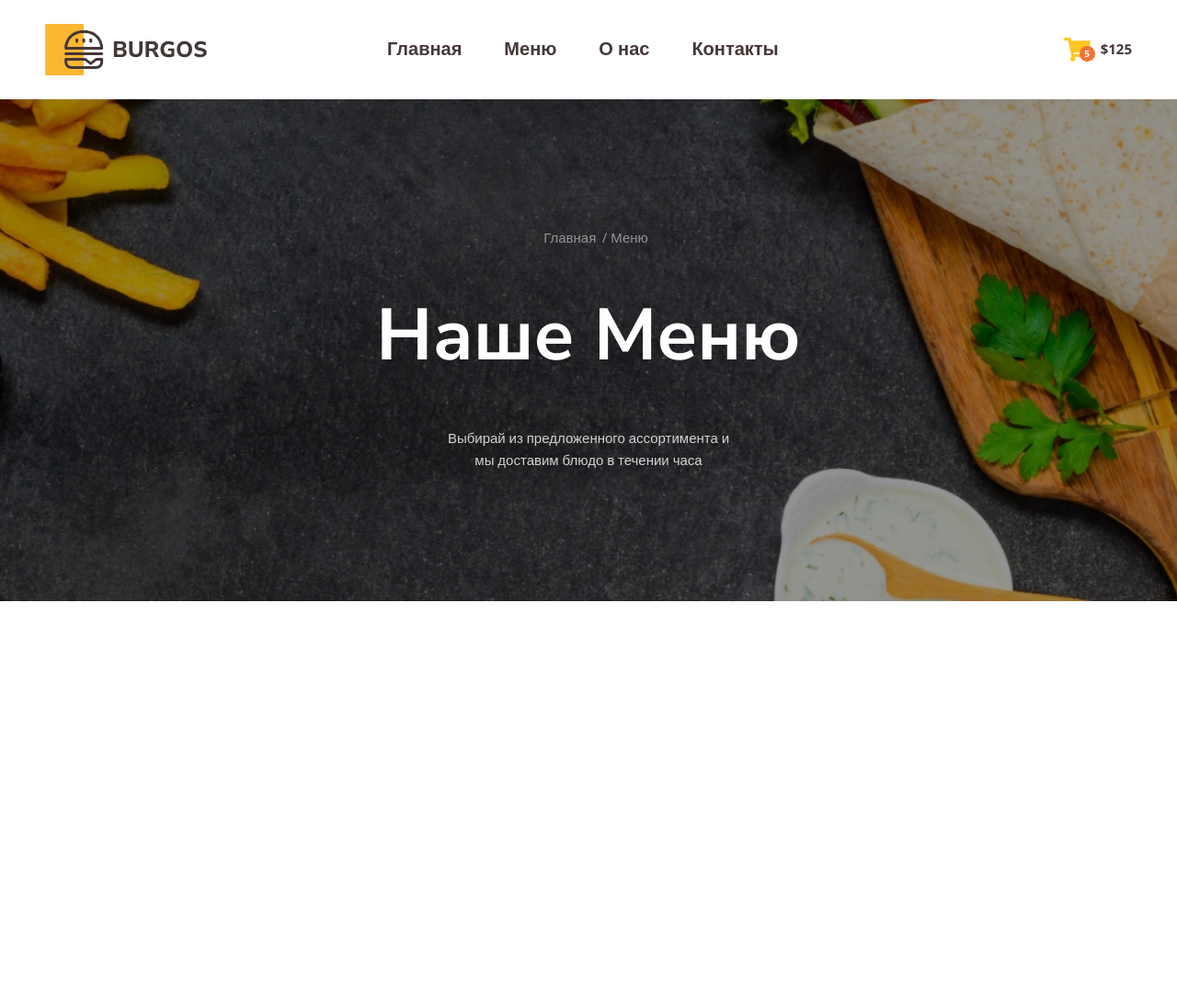
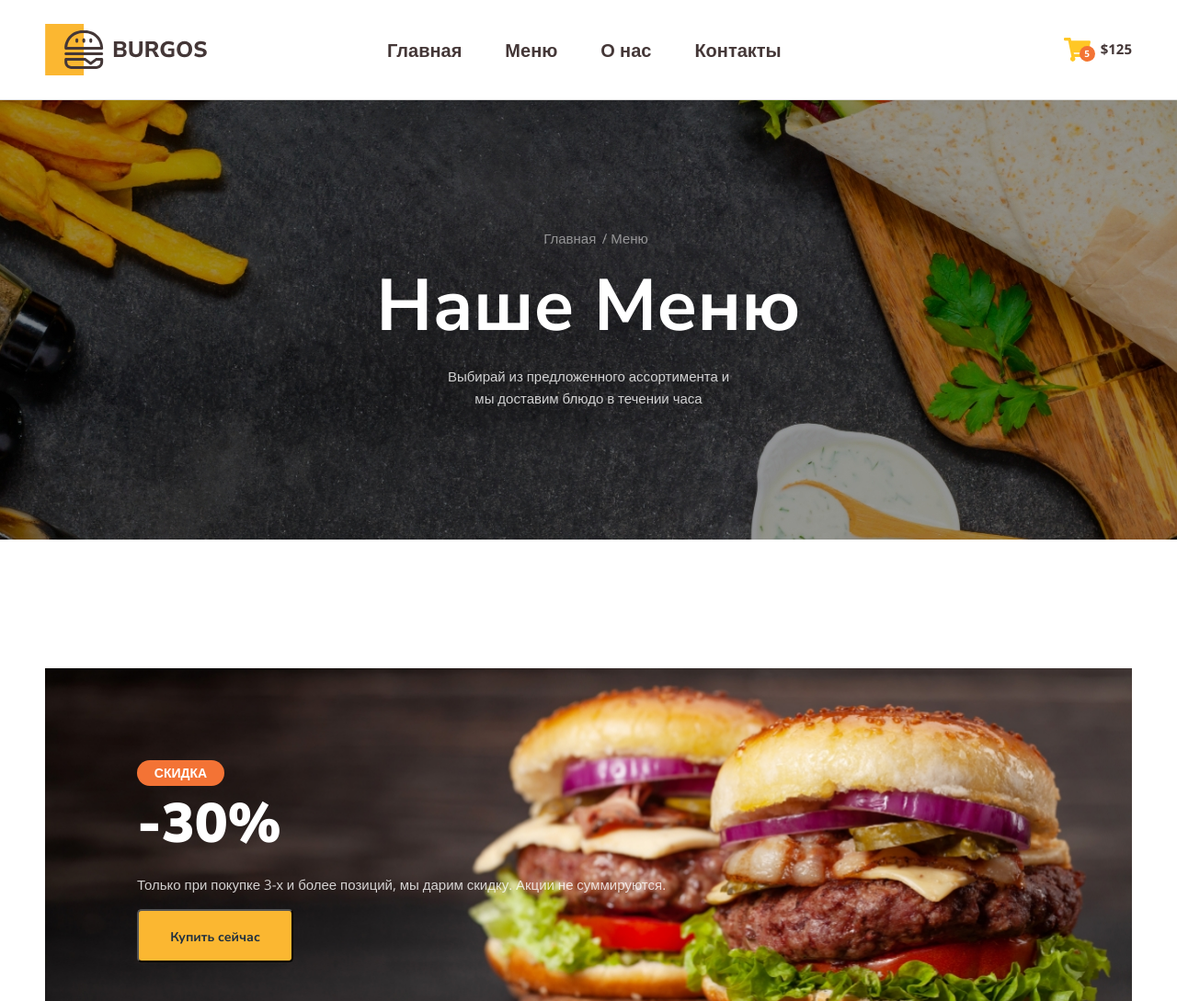
Before and after one commit to ShDV05/FrontendBlok-Module01-Burger, a plain HTML site: page index.html in a window 1280 px wide. Shown: the whole page at 92% size. Before the commit the page ends 800 px from the top, so only its background shows below. Drawn offline with nearby package versions, Linux system fonts and the light colour scheme.

Commit message:
Making up the website banner

```diff
--- a/index.html
+++ b/index.html
@@ -15,9 +15,9 @@
 </head>
 
 <body>
-    <header>
+    <header class="header">
         <div class="container">
-            <div class="header">
+            <div class="header-wrapper">
                 <div class="logo">
                 </div>
                 <nav class="nav">
@@ -37,9 +37,19 @@
                 <li class="breadcrumbs-item">Меню</li>
             </ul>
             <h1 class="hero-title">Наше меню</h1>
-            <p class="hero-description">Выбирай из предложенного ассортимента и мы доставим блюдо в течении часа</p>
+            <p class="hero-description">Выбирай из предложенного ассортимента и мы доставим блюдо в&nbsp;течении часа
+            </p>
         </div>
-
+    </section>
+    <section class="banner">
+        <div class="container">
+            <div class="banner-wrapper">
+                <h2 class="banner-title"><span>Скидка</span>-30%</h2>
+                <p class="banner-discription">Только при&nbsp;покупке 3-х и более позиций,
+                    мы дарим скидку. Акции не&nbsp;суммируются.</p>
+                <button class="banner-btn">Купить сейчас</button>
+            </div>
+        </div>
     </section>
     <main>
 
--- a/styles/main.css
+++ b/styles/main.css
@@ -27,6 +27,10 @@ a {
 
 /*Heder*/
 .header {
+    border-bottom: 1px solid #DEDEDE;
+}
+
+.header-wrapper {
     display: flex;
     align-items: center;
     gap: 196px;
@@ -47,7 +51,7 @@ a {
 .nav {
     flex-grow: 1;
     display: flex;
-    gap: 46px;
+    gap: 47px;
 }
 
 .nav-link {
@@ -60,7 +64,6 @@ a {
     content: '';
     display: block;
     width: 100%;
-    height: 3px;
     background-color: transparent;
     border-radius: 1.5px;
 }
@@ -153,6 +156,8 @@ a {
     font-size: 79px;
     font-weight: 700;
     text-transform: capitalize;
+    margin-top: 20px;
+    margin-bottom: 18px;
 }
 
 .hero-description {
@@ -161,5 +166,70 @@ a {
     color: rgba(var(--light-rgb), .8);
     font-size: 15px;
     line-height: 160%;
+}
+
+/*Baner*/
+.banner {
+    margin-top: 140px;
+}
+
+
+
+.banner-wrapper {
+    background-image: url(../img/banner.jpeg);
+    background-repeat: no-repeat;
+    background-size: cover;
+    padding: 100px;
+}
+
+.banner-title span {
+    display: block;
+    max-width: 95px;
+    font-family: var(--open-sans);
+    color: var(--light);
+    font-size: 14px;
+    font-weight: 600;
+    line-height: 128%;
+    text-align: center;
+    text-transform: uppercase;
+    text-align: center;
+    background-color: var(--accent-dark);
+    padding: 5px 0;
+    margin-bottom: 4px;
+    border-radius: 14px;;
+}
+
+.banner-title {
+    color: var(--light);
+    font-family: var(--nunito-sans);
+    font-weight: 900;
+    line-height: 126%;
+    text-transform: uppercase;
+    font-size: 60px;
+    margin-top: 0;
+    margin-bottom: 11px;
+}
+
+.banner-discription {
+    color: rgba(var(--light-rgb), .8);
+    font-weight: 400;
+    font-size: 15px;
+    line-height: 160%;
+    font-family: var(--open-sans);
 
 }
+
+.banner-btn {
+    position: absolute;
+    width: 170px;
+    height: 58px;
+    font-family: var(--nunito-sans);
+    font-size: 14px;
+    font-weight: 700;
+    line-height: 18px;
+    background-color: var(--accent-light);
+    border-radius: 5px;
+
+    color: #1E2F40;
+    padding: 20px 10px;
+}
```
Also changed, not shown: img/banner.jpeg (added).
